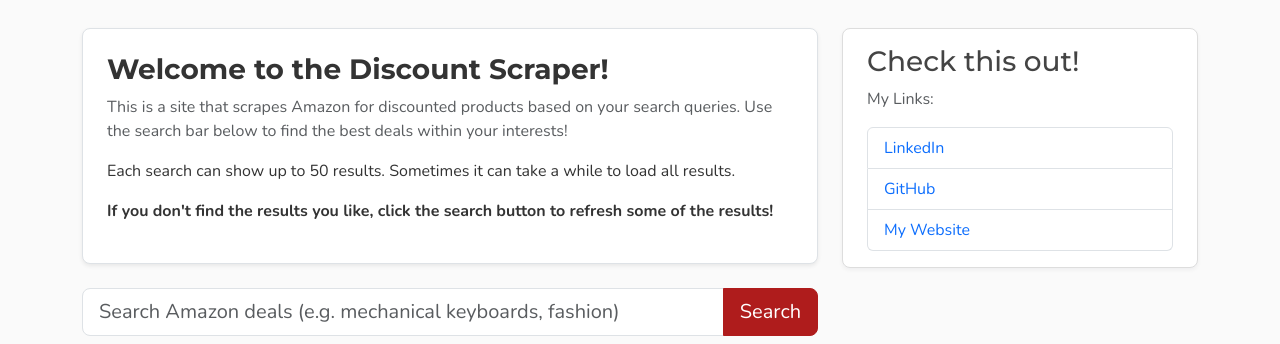
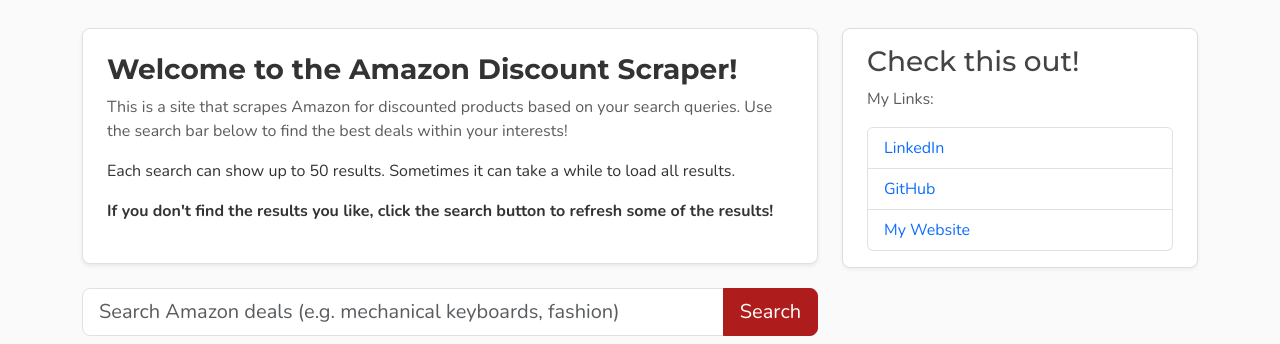
Before and after one commit to piercebnance/AM-DISCOUNT-SCRAPER, a FastAPI app: page / in a window 1280 px wide. Shown: the part 76-420 px from the top of the page. Run offline with FastAPI, Linux system fonts and the light colour scheme.

Commit message:
removing unused images and editing titles

```diff
--- a/templates/home.html
+++ b/templates/home.html
@@ -4,7 +4,7 @@
 {% if not query %}
 <div class="content-section p-4 mb-4 rounded-3 border shadow-sm mt-4">
     <div class="d-flex align-items-center gap-3 mb-2">
-        <h1 class="h3 mb-0 fw-bold">Welcome to the Discount Scraper!</h1>
+        <h1 class="h3 mb-0 fw-bold">Welcome to the Amazon Discount Scraper!</h1>
     </div>
     <p class="text-body-secondary mb-0 fs-6">
         This is a site that scrapes Amazon for discounted products based on your search queries. Use the search bar below to
```
Also changed, not shown: static/icons/favicon.ico (deleted), static/icons/icon-192.png (deleted), static/icons/icon-512.png (deleted), static/icons/icon.png (deleted), static/icons/original.png (deleted).
